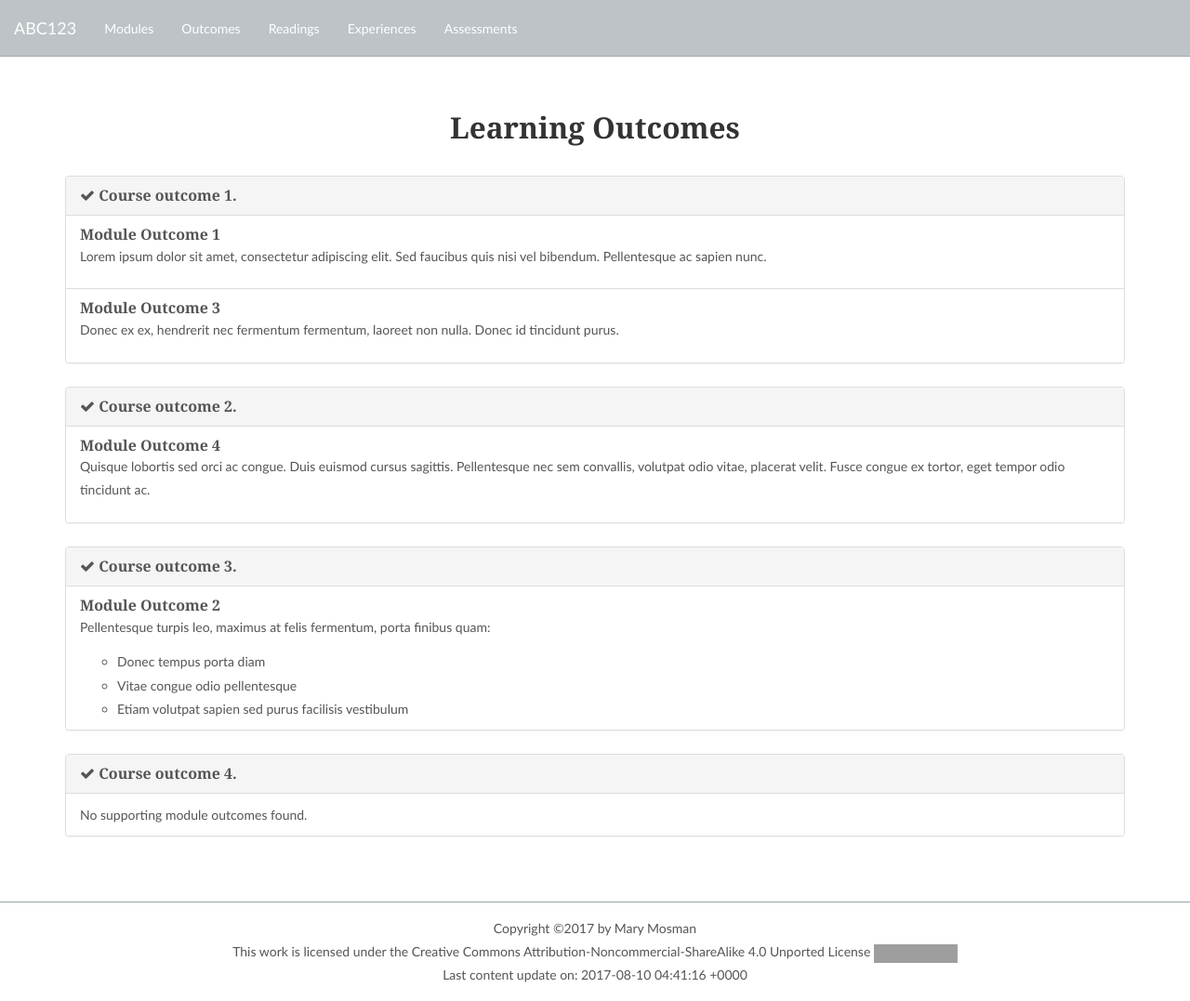
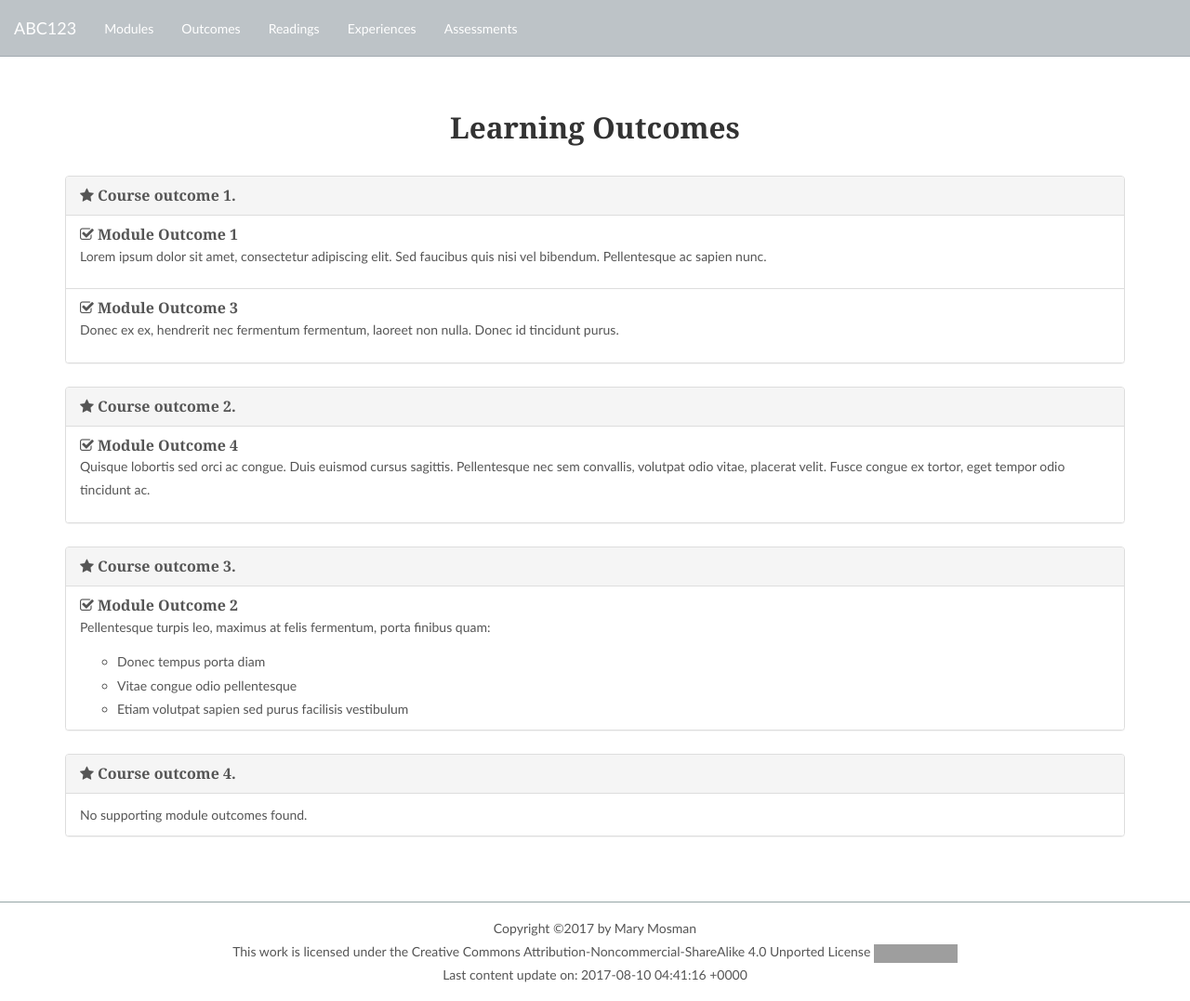
Before and after one commit to mbMosman/course-web-template, a Jekyll site: the page built from outcomes.html, in a window 1280 px wide and 1077 px high. Shown: the whole window at 93% size. Built offline with Jekyll 4.4.1, drawn with Linux system fonts in a browser that asks for light colours; grey boxes are pictures that could not be loaded.

Commit message:
adjust outcome layouts

```diff
--- a/_includes/outcome_panel.html
+++ b/_includes/outcome_panel.html
@@ -12,7 +12,7 @@
 <a class="block-link" href="{{ outcome.url | prepend: site.baseurl }}">
   <div class="panel panel-default">
     <div class="panel-heading">
-      <h2 class="panel-title"><i class="fa fa-check" aria-hidden="true"></i> {{outcome.title }}</h2>
+      <h2 class="panel-title"><i class="fa fa-check-square-o" aria-hidden="true"></i> {{outcome.title }}</h2>
     </div>
     <div class="panel-body">
     {{ outcome.content | markdownify }}
--- a/outcomes.html
+++ b/outcomes.html
@@ -11,7 +11,7 @@ layout: page
 <div class="panel panel-default">
 
   <div class="panel-heading">
-    <h2 class="panel-title"><i class="fa fa-check" aria-hidden="true"></i> {{ course_outcome.text }}</h2>
+    <h2 class="panel-title"><i class="fa fa-star" aria-hidden="true"></i> {{ course_outcome.text }}</h2>
   </div>
   <ul class="list-group">
 
@@ -21,7 +21,7 @@ layout: page
       {% assign match_found = true %}
       <li class="list-group-item">
         <a class="block-link" href="{{ outcome.url | prepend: site.baseurl }}">
-            <h3 class="panel-title">{{ outcome.title }}</h3>
+            <h3 class="panel-title"><i class="fa fa-check-square-o" aria-hidden="true"></i> {{ outcome.title }}</h3>
             {{ outcome.content | markdownify }}
         </a>
       </li>
```
